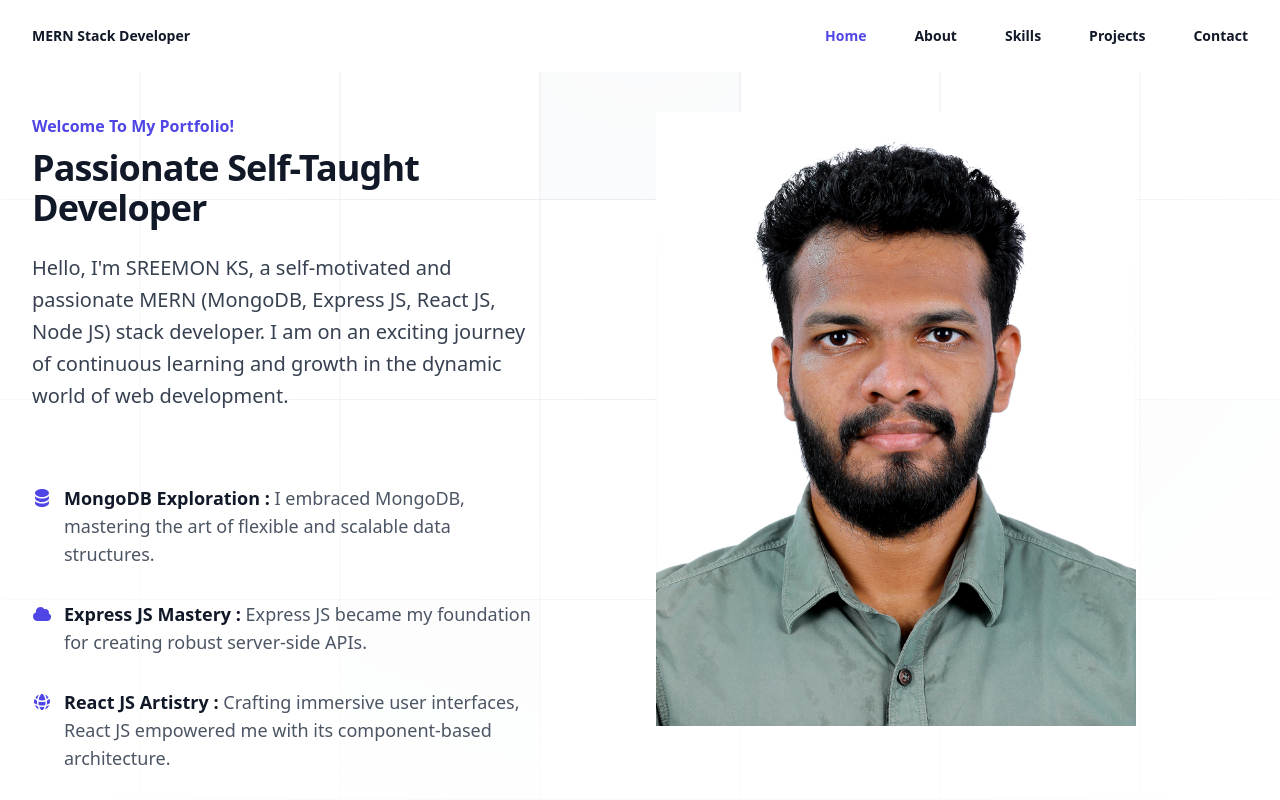
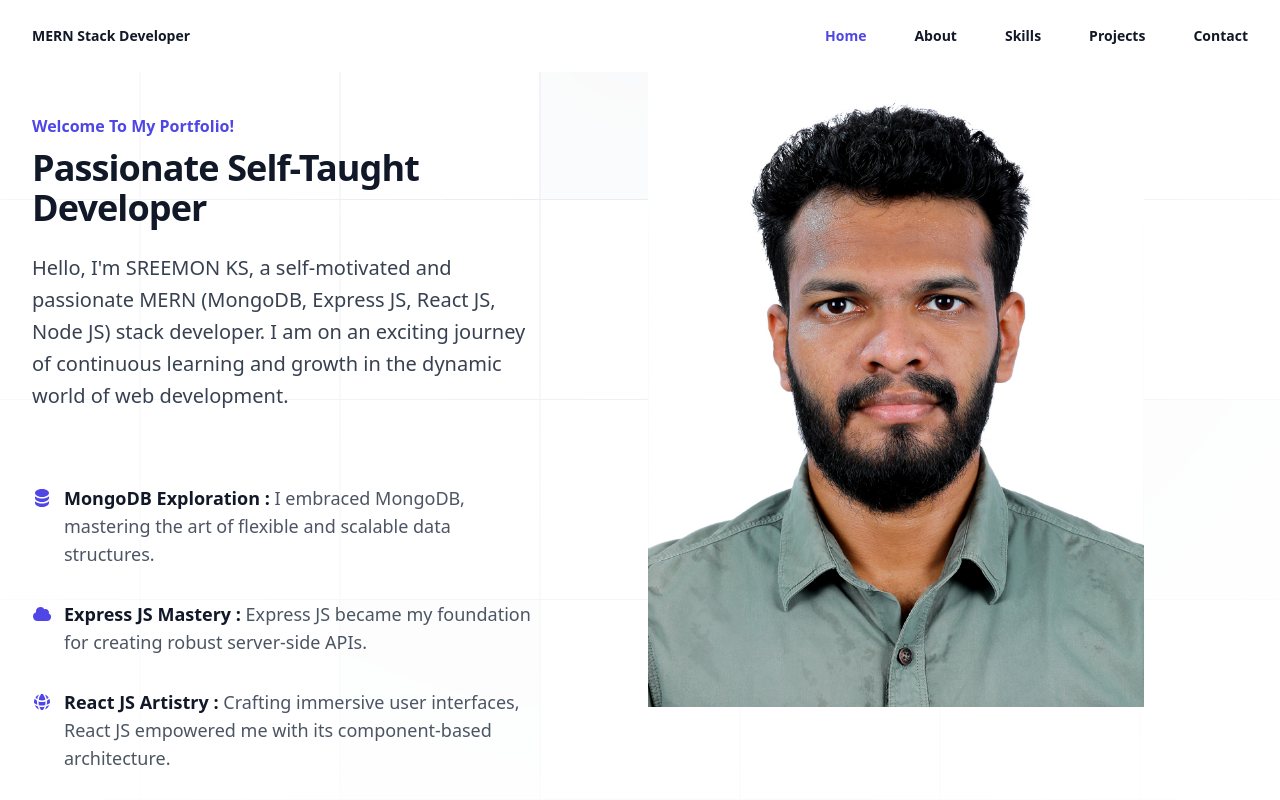
Before and after one commit to sreemonkavungal/my-portfolio, a React (Create React App) app: page / in a window 1280 px wide. Shown: the top 800 px of the page. Built offline with nearby package versions, Linux system fonts and the light colour scheme.

Commit message:
Update ContentSection.js

```diff
--- a/src/components/ContentSection.js
+++ b/src/components/ContentSection.js
@@ -46,7 +46,7 @@ export default function ContentSection() {
                         </div>
                     </div>
                 </div>
-                <div className="-ml-12 -mt-12 p-12 lg:sticky lg:top-4 lg:col-start-2 lg:row-span-2 lg:row-start-1 lg:overflow-hidden">
+                <div className="-ml-12 -mt-20 p-10 lg:sticky lg:top-4 lg:col-start-2 lg:row-span-2 lg:row-start-1 lg:overflow-hidden">
 
                     <img className="h-300 w-200 -ml-12 -mt-12 p-12" src={ContentImage} alt="" />
 
```
